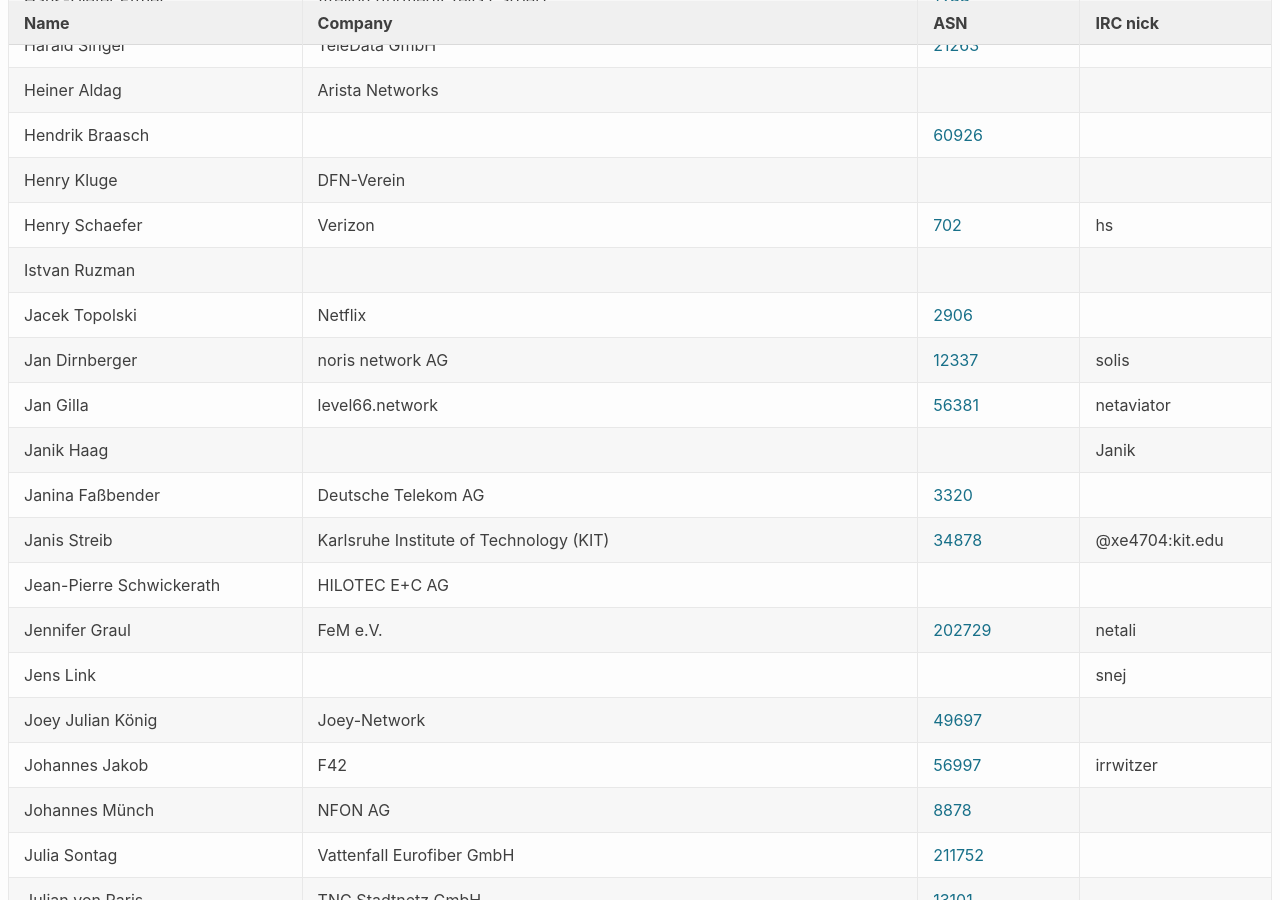
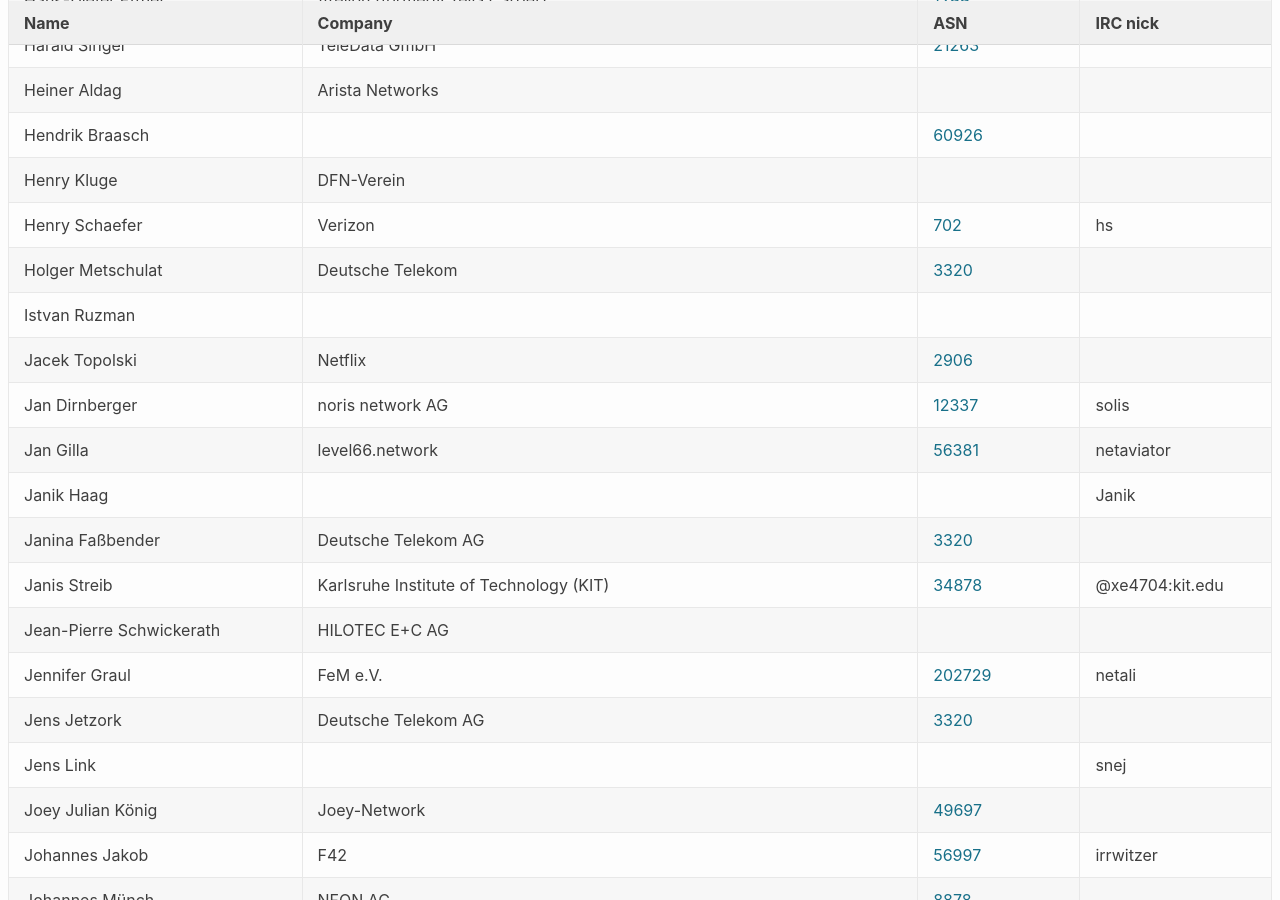
Before and after one commit to denog/pretix-attendeelist, a Jekyll site: the page built from denog15/index.md, in a window 1280 px wide and 900 px high, scrolled down 3214 px. Built offline with Jekyll 4.4.1, drawn with Linux system fonts in a browser that asks for light colours; some of the changed text lies outside the part shown.

Commit message:
Latest data: Tue Sep 26 09:28:14 UTC 2023

```diff
--- a/_data/attendees_denog15_onsite.json
+++ b/_data/attendees_denog15_onsite.json
@@ -438,6 +438,12 @@
     "asn": "702"
   },
   {
+    "name": "Holger Metschulat",
+    "company": "Deutsche Telekom",
+    "irc": null,
+    "asn": "3320"
+  },
+  {
     "name": "Istvan Ruzman",
     "company": null,
     "irc": null,
@@ -490,6 +496,12 @@
     "company": "FeM e.V.",
     "irc": "netali",
     "asn": "202729"
+  },
+  {
+    "name": "Jens Jetzork",
+    "company": "Deutsche Telekom AG",
+    "irc": null,
+    "asn": "3320"
   },
   {
     "name": "Jens Link",
@@ -1272,6 +1284,12 @@
     "asn": "33891"
   },
   {
+    "name": "Ulrich Plate",
+    "company": "nGENn GmbH",
+    "irc": null,
+    "asn": null
+  },
+  {
     "name": "Ute Wolf",
     "company": "IPB Internet Provider in Berlin GmbH",
     "irc": null,
```
